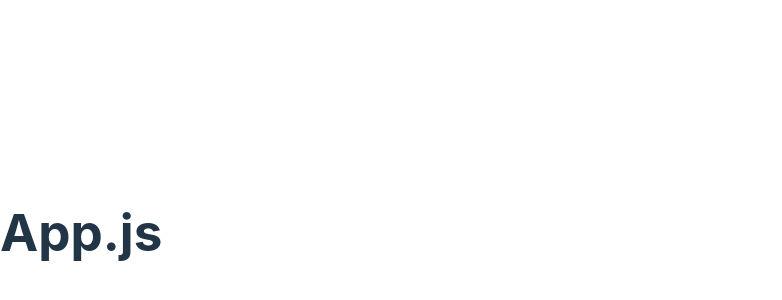
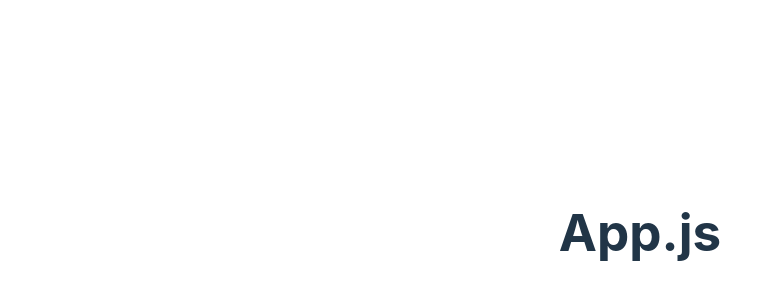
Before and after one commit to ocampco/ui-runner-vite, a React (Vite) app: page / in a window 1280 px wide. Shown: the part 168-468 px from the top of the page, without its empty margins (0-782 px from the left). Built offline with nearby package versions, Linux system fonts and the light colour scheme.

Commit message:
reinstate boilerplace minimal css

```diff
--- /dev/null
+++ b/src/App.css
@@ -0,0 +1,6 @@
+#root {
+  max-width: 1280px;
+  margin: 0 auto;
+  padding: 2rem;
+  text-align: center;
+}
--- a/src/App.tsx
+++ b/src/App.tsx
@@ -1,3 +1,5 @@
+import './App.css';
+
 const App = () => <h1>App.js</h1>;
 
 export default App;
```
